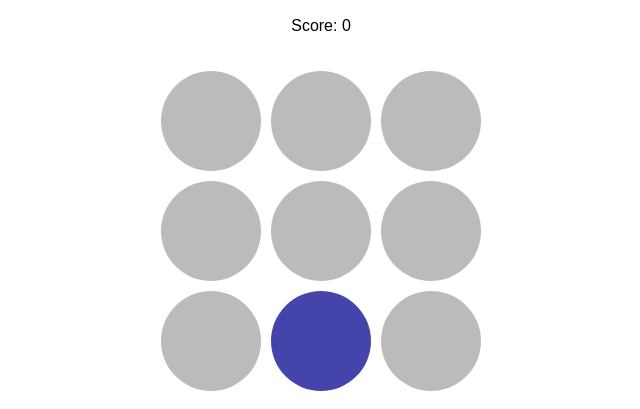
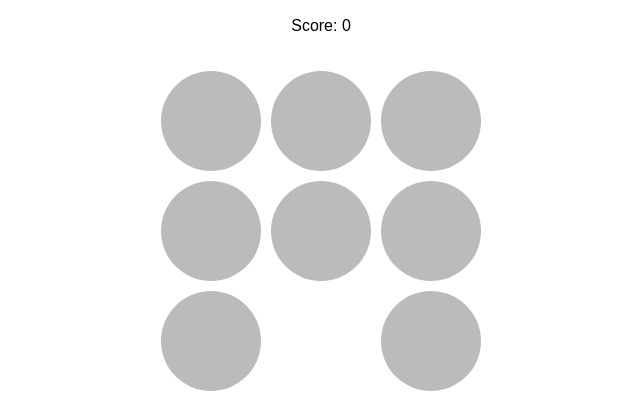
Before and after one commit to AC-MAX-25/MARIAGE, a plain HTML site: page index.html in a window 1280 px wide. Both pictures are taken after a click on the button "Commencer à jouer". Shown: the part 87-496 px from the top of the page, without its empty margins (319-959 px from the left). Drawn offline with Linux system fonts and the light colour scheme.

Commit message:
Update style.css

```diff
--- a/style.css
+++ b/style.css
@@ -25,5 +25,8 @@ h1 {
 }
 
 .hole.mole {
-    background-color: #44a; /* Blue color when mole appears */
+    background-size: cover; /* Scale the image to cover the entire hole */
+    background-position: center;
+    background-repeat: no-repeat;
+    background-color: transparent; /* Remove background color when image is present */
 }
```
